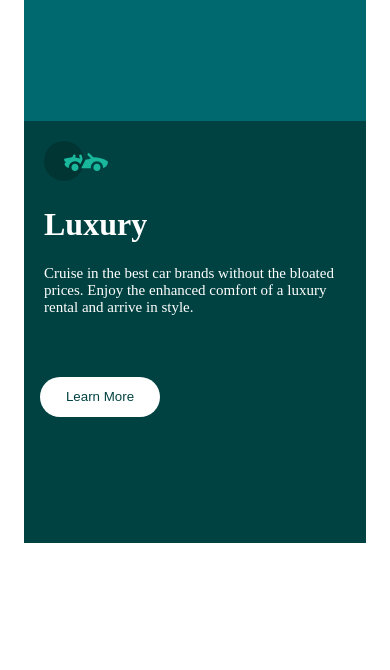
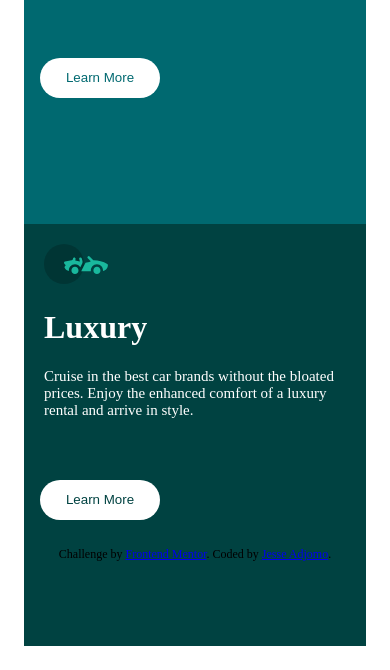
Before and after one commit to Bahbah89/3-column-preview-card-component-main, a plain HTML site: page index.html in a window 390 px wide. Shown: the part 644-1314 px from the top of the page. Before the commit the page ends 1187 px from the top, so only its background shows below. Drawn offline with Linux system fonts and the light colour scheme.

Commit message:
added footer with position absolute on big and small screen

```diff
--- a/index.html
+++ b/index.html
@@ -59,20 +59,14 @@
         </p>
         <button type="button" class="button-luxury">Learn More</button>
       </div>
-      <!--Sedans Choose a sedan for its affordability and excellent fuel economy.
-      Ideal for cruising in the city or on your next road trip. SUVs Take an SUV
-      for its spacious interior, power, and versatility. Perfect for your next
-      family vacation and off-road adventures. Luxury Cruise in the best car
-      brands without the bloated prices. Enjoy the enhanced comfort of a luxury
-      rental and arrive in style.-->
     </main>
-    <!--<footer>
+    <footer>
       <div class="attribution">
         Challenge by
         <a href="https://www.frontendmentor.io?ref=challenge" target="_blank"
           >Frontend Mentor</a
-        >. Coded by <a href="#">Your Name Here</a>.
+        >. Coded by <a href="#">Jesse Adjomo</a>.
       </div>
-    </footer>-->
+    </footer>
   </body>
 </html>
--- a/stylesheet.css
+++ b/stylesheet.css
@@ -3,7 +3,6 @@ body {
   justify-content: center;
   align-items: center;
   height: 100vh;
-  overflow: hidden;
 }
 
 .container {
@@ -80,6 +79,12 @@ button {
   margin-top: 20px;
 }
 
+footer {
+  position: absolute;
+  bottom: 100px;
+  margin: -1em;
+}
+
 @media screen and (max-width: 550px) {
   .container {
     max-width: 100%;
@@ -95,7 +100,12 @@ button {
   }
 
   body {
-    height: 280vw;
-    overflow: auto;
+    height: 100%;
+  }
+
+  footer {
+    position: absolute;
+    bottom: -350px;
+    font-size: 12px;
   }
 }
```
